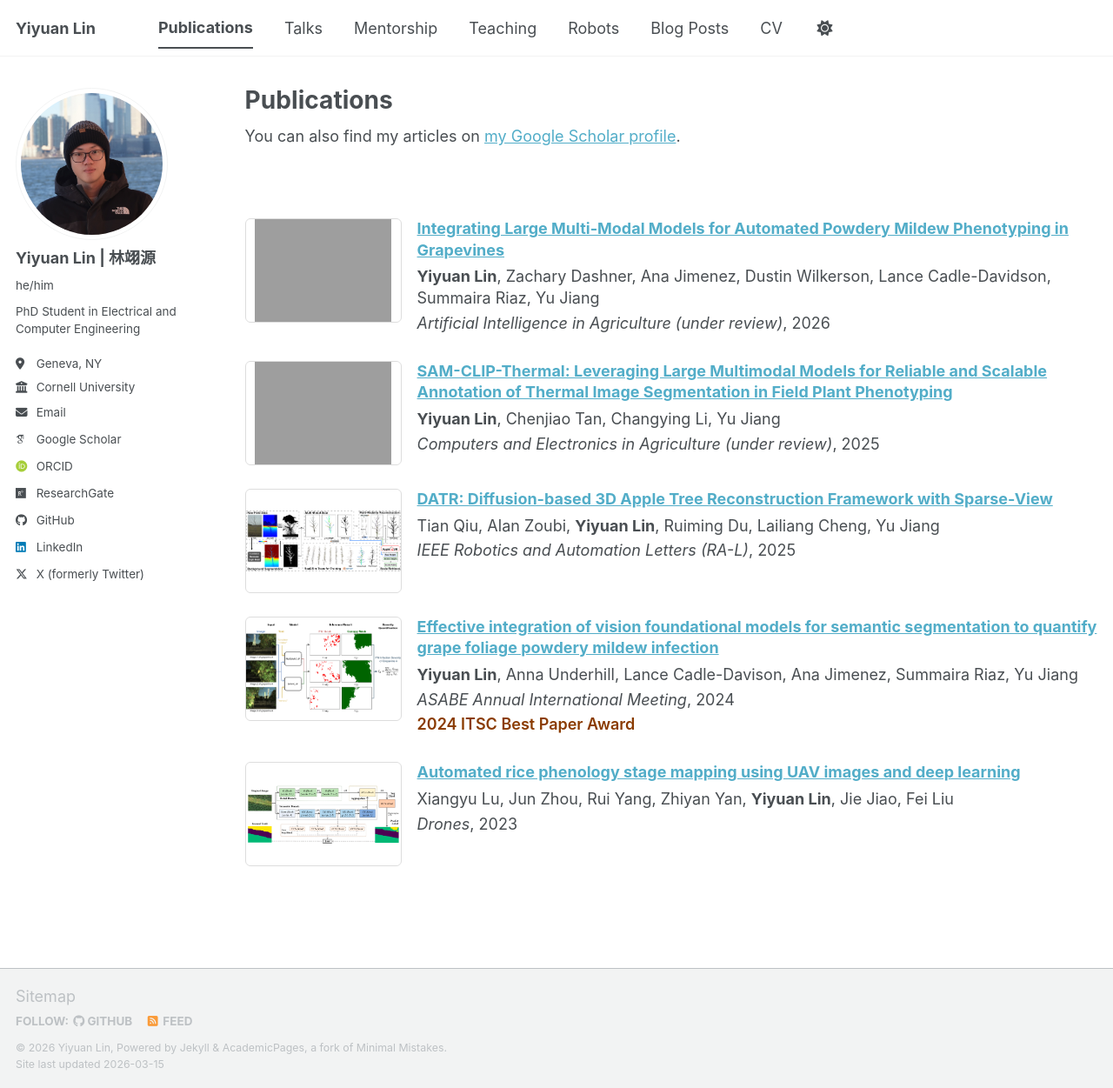
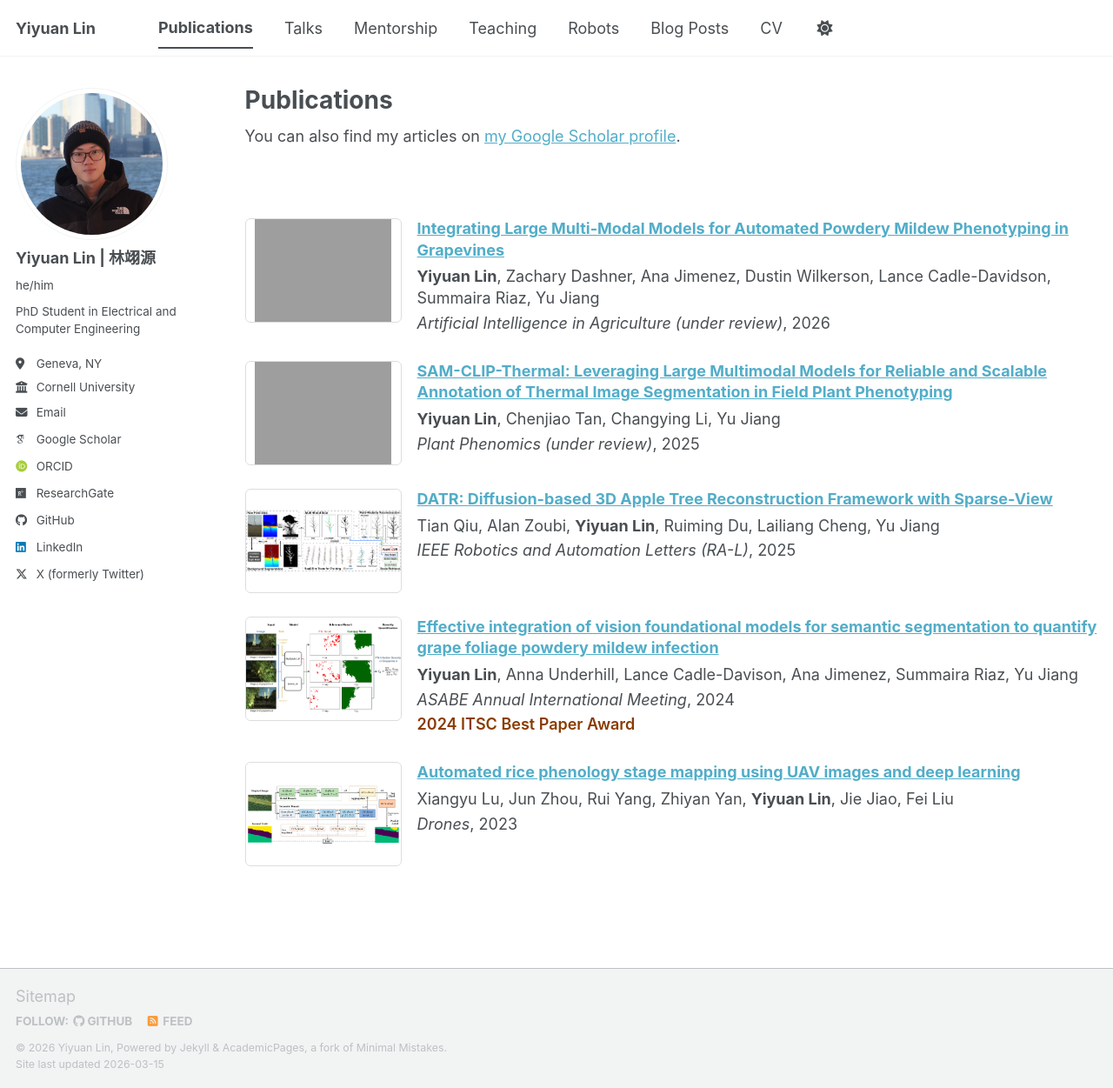
Before and after one commit to YiyuanLinXX/YiyuanLinXX.github.io, a Jekyll site: the page built from _pages/publications.html, in a window 1280 px wide and 1251 px high. Shown: the whole window at 87% size. Built offline with Jekyll 4.4.1, drawn with Linux system fonts in a browser that asks for light colours; some web fonts are replaced; a script bundle is joined from its source files by our own code; library files that are not in the unit come from our copies.

Commit message:
update thermal pub

```diff
--- a/_publications/2025-sam-clip-thermal-compag.md
+++ b/_publications/2025-sam-clip-thermal-plantphenomics.md
@@ -4,7 +4,7 @@ collection: publications
 category: manuscripts
 permalink: /publications/sam-clip-thermal
 authors: "<strong>Yiyuan Lin</strong>, Chenjiao Tan, Changying Li, Yu Jiang"
-publication: "Computers and Electronics in Agriculture (under review)"
+publication: "Plant Phenomics (under review)"
 pub_image: "/images/publications/sam_clip_thermal.png"
 date: 2025-12-04
 ---
```
Also changed, not shown: other parts of _publications/2025-sam-clip-thermal-plantphenomics.md (+3 -0 lines).
